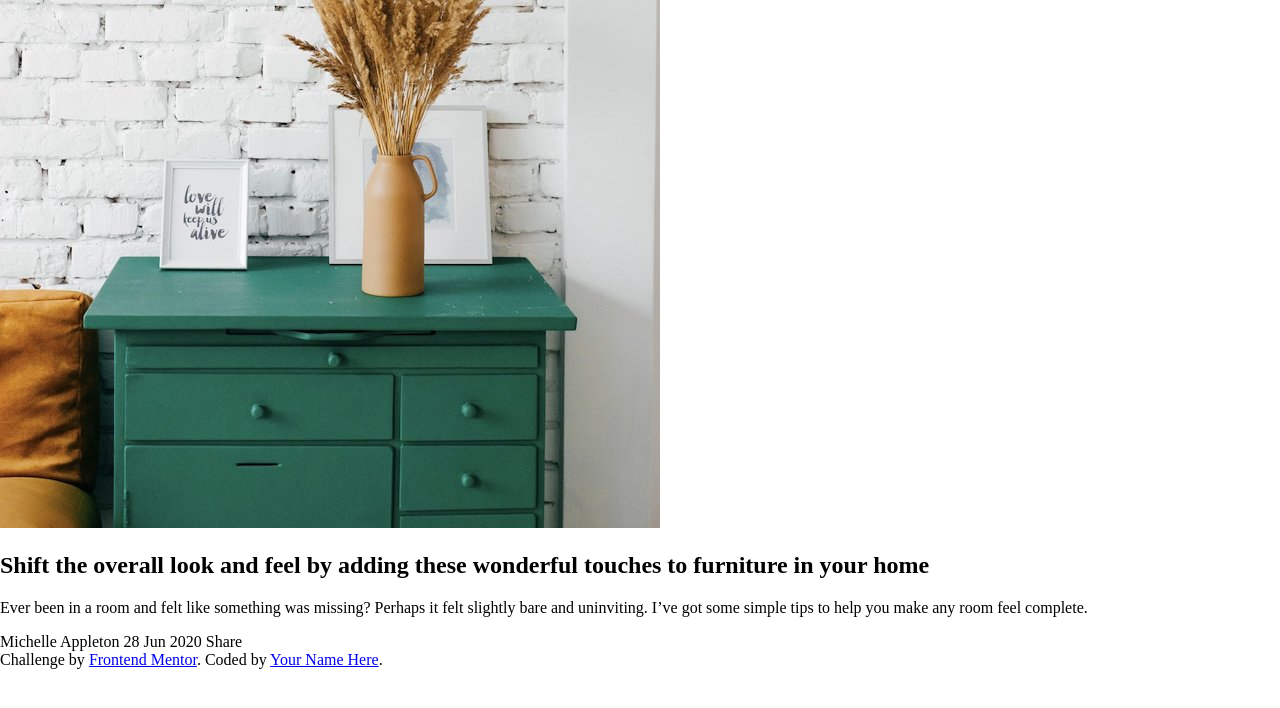
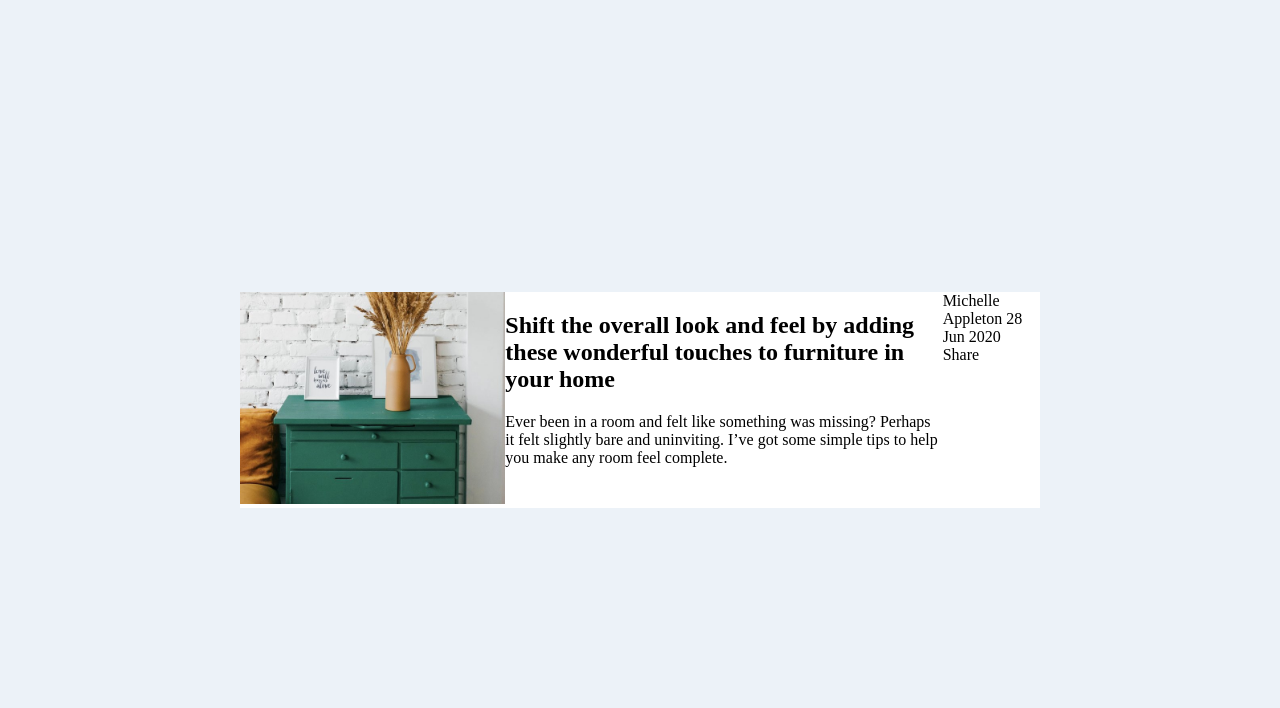
Before and after one commit to tlgadrkn/frontend-mentor-projects, a plain HTML site: page article-preview-component/index.html in a window 1280 px wide. Drawn offline with Linux system fonts and the light colour scheme; files that its build step writes are made by us from their sources.

Commit message:
base structure completed

```diff
--- a/article-preview-component/assets/style.css
+++ b/article-preview-component/assets/style.css
@@ -1,23 +1,23 @@
 :root {
   /* Colors */
-    --dark-grayish-blue:  hsl(217, 19%, 35%)
-    --desaturated-dark-blue: hsl(214, 17%, 51%)
-    --grayish-blue: hsl(212, 23%, 69%)
-    --light-grayish-blue: hsl(210, 46%, 95%)
+  --dark-grayish-blue: hsl(217, 19%, 35%);
+  --desaturated-dark-blue: hsl(214, 17%, 51%);
+  --grayish-blue: hsl(212, 23%, 69%);
+  --light-grayish-blue: hsl(210, 46%, 95%);
 
   /* screens */
-    --m: 375px
-    --d: 1440px
+  --m: 375px;
+  --d: 1440px;
 
   /* font */
   --primary: 13px;
 
   /* font-family */
-    --primary-font: "https://fonts.google.com/specimen/Manrope";
+  --primary-font: 'https://fonts.google.com/specimen/Manrope';
 
   /* font-weight */
-    --font-weight-primary:500
-    --font-weight-bold:700
+  --font-weight-primary: 500;
+  --font-weight-bold: 700;
 }
 
 html {
@@ -30,6 +30,26 @@ html {
 }
 
 body {
-  margin: 0;
-  padding: 0;
+  margin: 0 auto;
+  width: 90%;
+  background-color: var(--light-grayish-blue);
+  display: flex;
+  justify-content: center;
+  align-items: center;
+  height: 100vh;
 }
+.container {
+  max-width: var(--d);
+  display: flex;
+  justify-content: center;
+  align-items: center;
+}
+.box {
+  background-color: #fff;
+  width: 50em;
+  display: flex;
+  justify-content: space-around;
+}
+.img {
+  width: 100%;
+}
--- a/article-preview-component/index.html
+++ b/article-preview-component/index.html
@@ -3,16 +3,18 @@
 <head>
   <meta charset="UTF-8">
   <meta name="viewport" content="width=device-width, initial-scale=1.0"> <!-- displays site properly based on user's device -->
-  <link rel="stylesheet" href="style.css">
+  <link rel="stylesheet" href="assets/style.css">
 
   <title>Frontend Mentor | Article preview component</title>
   </style>
 </head>
 <body>
+  <main class="container">
+
 
     <section class="box">
       <div class="box-img">
-      <img src="assets/images/drawers.jpg" alt="a nice drawer with some nice flower on it">
+        <img class="img" src="assets/images/drawers.jpg" alt="a nice drawer with some nice flower on it">
       </div>
       <div class="box-body">
         <h1>
@@ -27,18 +29,15 @@
           to help you make any room feel complete.
         </p>
       </div>
-  </section>
-
-
 
       Michelle Appleton
       28 Jun 2020
 
       Share
+    </section>
 
-  <div class="attribution">
-    Challenge by <a href="https://www.frontendmentor.io?ref=challenge" target="_blank">Frontend Mentor</a>.
-    Coded by <a href="#">Your Name Here</a>.
-  </div>
+
+
+  </main>
   </body>
   </html>
```
Lines whose indentation alone changed are shown as unchanged.
